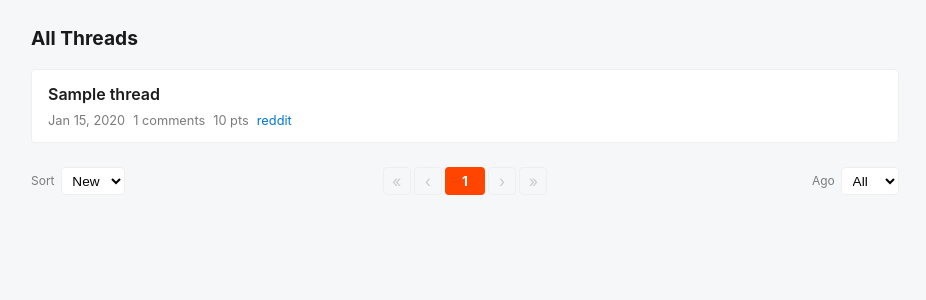
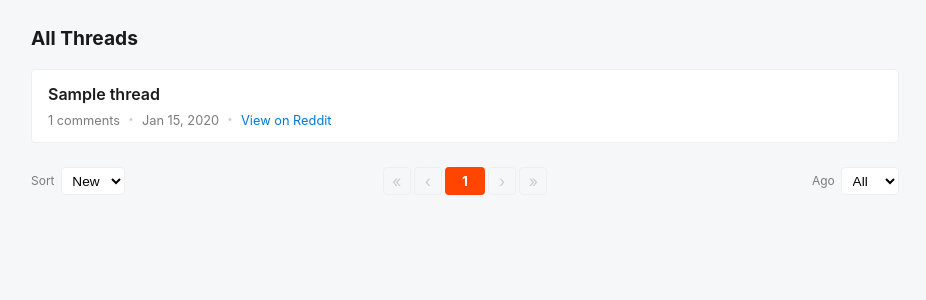
Before and after one commit to wazam/r-fantasybaseball-indexer, a FastAPI app: page / in a window 1280 px wide. Shown: the part 52-352 px from the top of the page, without its empty margins (175-1101 px from the left). Run offline with FastAPI, Linux system fonts and the light colour scheme; tables that the repository leaves empty hold one stand-in row (values such as "Sample post"); parts of the project's set-up code (start-up, migrations or seed data) failed here and were passed over.

Commit message:
Standardize thread list field order and labeling
Reorders the homepage thread list's fields to match the thread
detail header (comment count, date, Reddit link), drops the score
field, standardizes the Reddit link label to "View on Reddit", and
adds separator dots between fields, matching the thread header
which already picked these up alongside the comment row redesign.

```diff
--- a/app/web/templates/index.html
+++ b/app/web/templates/index.html
@@ -8,10 +8,11 @@
     <li class="thread-item">
       <a class="thread-title" href="/threads/{{ thread.id }}">{{ thread.title }}</a>
       <div class="thread-meta">
+        <span class="thread-comments">{{ "{:,}".format(thread.comment_count) }} comments</span>
+        <span class="meta-sep" aria-hidden="true">&middot;</span>
         <span class="thread-date" data-utc="{{ thread.posted_at.strftime('%Y-%m-%dT%H:%M:%S') }}Z">{{ thread.posted_at | localdt('%b %-d, %Y') }}</span>
-        <span class="thread-comments">{{ "{:,}".format(thread.comment_count) }} comments</span>
-        <span class="thread-score">{{ thread.score }} pts</span>
-        <a class="thread-reddit-link" href="{{ thread.permalink }}" target="_blank" rel="noopener">reddit</a>
+        <span class="meta-sep" aria-hidden="true">&middot;</span>
+        <a class="thread-reddit-link" href="{{ thread.permalink }}" target="_blank" rel="noopener">View on Reddit</a>
       </div>
     </li>
     {% endfor %}
```
